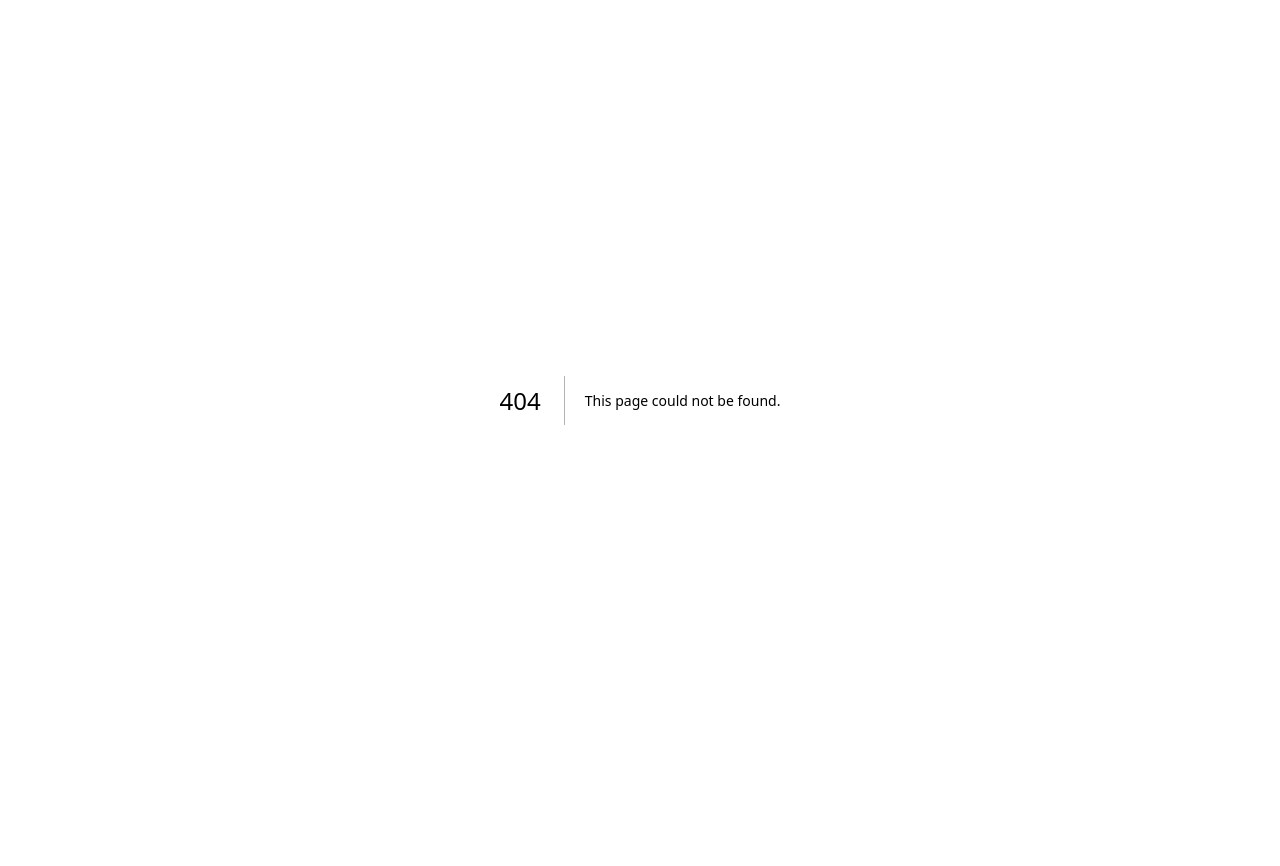
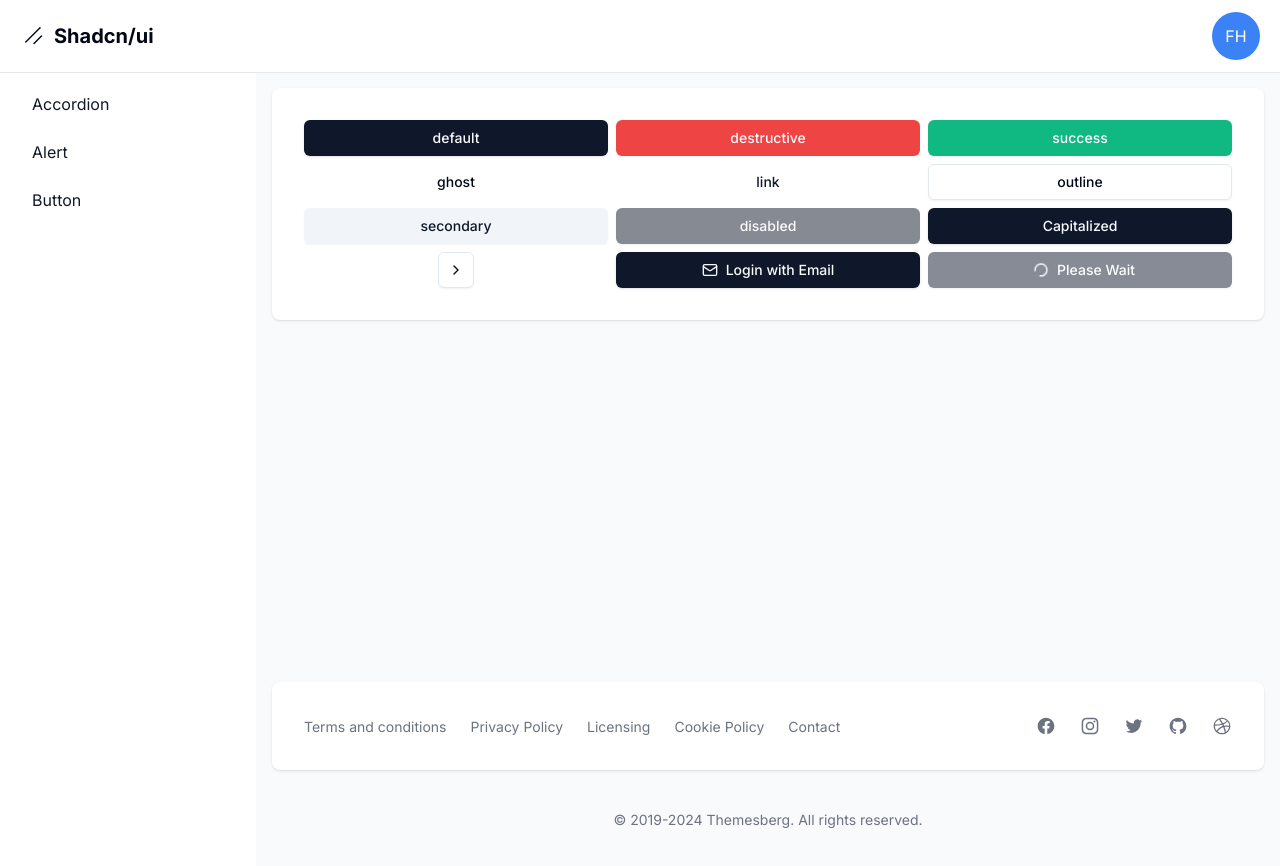
Before and after one commit to JeanMarcoMiranda/react-shadcn-components, a Next.js app: page /dashboard/button in a window 1280 px wide. Before the commit this address had no page. Shown: the top 866 px of the page. Before the commit the page ends 800 px from the top, so only its background shows below. Built offline with nearby package versions, Linux system fonts and the light colour scheme.

Commit message:
feat: adding button section

```diff
--- a/package.json
+++ b/package.json
@@ -14,6 +14,7 @@
     "@radix-ui/react-slot": "^1.1.0",
     "class-variance-authority": "^0.7.0",
     "clsx": "^2.1.1",
+    "lucide-react": "^0.424.0",
     "next": "14.2.5",
     "react": "^18",
     "react-dom": "^18",
--- /dev/null
+++ b/src/app/dashboard/button/page.tsx
@@ -0,0 +1,31 @@
+import { Button } from "@/components/ui/button";
+import { Mail, ChevronRight, Loader2 } from "lucide-react";
+
+export default function Page() {
+  return (
+    <div className="grid grid-cols-3 gap-2">
+      <Button>default</Button>
+      <Button variant="destructive">destructive</Button>
+      <Button variant="success">success</Button>
+
+      <Button variant="ghost">ghost</Button>
+      <Button variant="link">link</Button>
+      <Button variant="outline">outline</Button>
+
+      <Button variant="secondary">secondary</Button>
+      <Button disabled>disabled</Button>
+      <Button capitalize={true}>Capitalized</Button>
+
+      <Button variant="outline" size="icon" className="m-auto">
+        <ChevronRight className="h-4 w-4" />
+      </Button>
+      <Button>
+        <Mail className="mr-2 h-4 w-4" /> Login with Email
+      </Button>
+      <Button disabled capitalize>
+        <Loader2 className="m-2 h-4 w-4 animate-spin" />
+        please wait
+      </Button>
+    </div>
+  );
+}
--- a/src/app/dashboard/layout.tsx
+++ b/src/app/dashboard/layout.tsx
@@ -3,6 +3,7 @@ import Link from "next/link";
 const links = [
   { name: "accordion", href: "accordion" },
   { name: "alert", href: "alert" },
+  { name: "button", href: "button" },
 ];
 
 export default function DashboardLayout({
--- a/src/components/ui/button.tsx
+++ b/src/components/ui/button.tsx
@@ -1,8 +1,8 @@
-import * as React from "react"
-import { Slot } from "@radix-ui/react-slot"
-import { cva, type VariantProps } from "class-variance-authority"
+import * as React from "react";
+import { Slot } from "@radix-ui/react-slot";
+import { cva, type VariantProps } from "class-variance-authority";
 
-import { cn } from "@/lib/utils"
+import { cn } from "@/lib/utils";
 
 const buttonVariants = cva(
   "inline-flex items-center justify-center whitespace-nowrap rounded-md text-sm font-medium transition-colors focus-visible:outline-none focus-visible:ring-1 focus-visible:ring-ring disabled:pointer-events-none disabled:opacity-50",
@@ -19,6 +19,7 @@ const buttonVariants = cva(
           "bg-secondary text-secondary-foreground shadow-sm hover:bg-secondary/80",
         ghost: "hover:bg-accent hover:text-accent-foreground",
         link: "text-primary underline-offset-4 hover:underline",
+        success: "bg-emerald-500 text-white shadow-sm hover:bg-emerald-600",
       },
       size: {
         default: "h-9 px-4 py-2",
@@ -32,26 +33,32 @@ const buttonVariants = cva(
       size: "default",
     },
   }
-)
+);
 
 export interface ButtonProps
   extends React.ButtonHTMLAttributes<HTMLButtonElement>,
     VariantProps<typeof buttonVariants> {
-  asChild?: boolean
+  asChild?: boolean;
+  capitalize?: boolean;
 }
 
 const Button = React.forwardRef<HTMLButtonElement, ButtonProps>(
-  ({ className, variant, size, asChild = false, ...props }, ref) => {
-    const Comp = asChild ? Slot : "button"
+  (
+    { className, variant, size, asChild = false, capitalize = false, ...props },
+    ref
+  ) => {
+    const Comp = asChild ? Slot : "button";
     return (
       <Comp
-        className={cn(buttonVariants({ variant, size, className }))}
+        className={cn(buttonVariants({ variant, size, className }), {
+          capitalize: capitalize
+        })}
         ref={ref}
         {...props}
       />
-    )
+    );
   }
-)
-Button.displayName = "Button"
+);
+Button.displayName = "Button";
 
-export { Button, buttonVariants }
+export { Button, buttonVariants };
```
Also changed, not shown: 1 other file (tests, documents, lock files or other folders).
